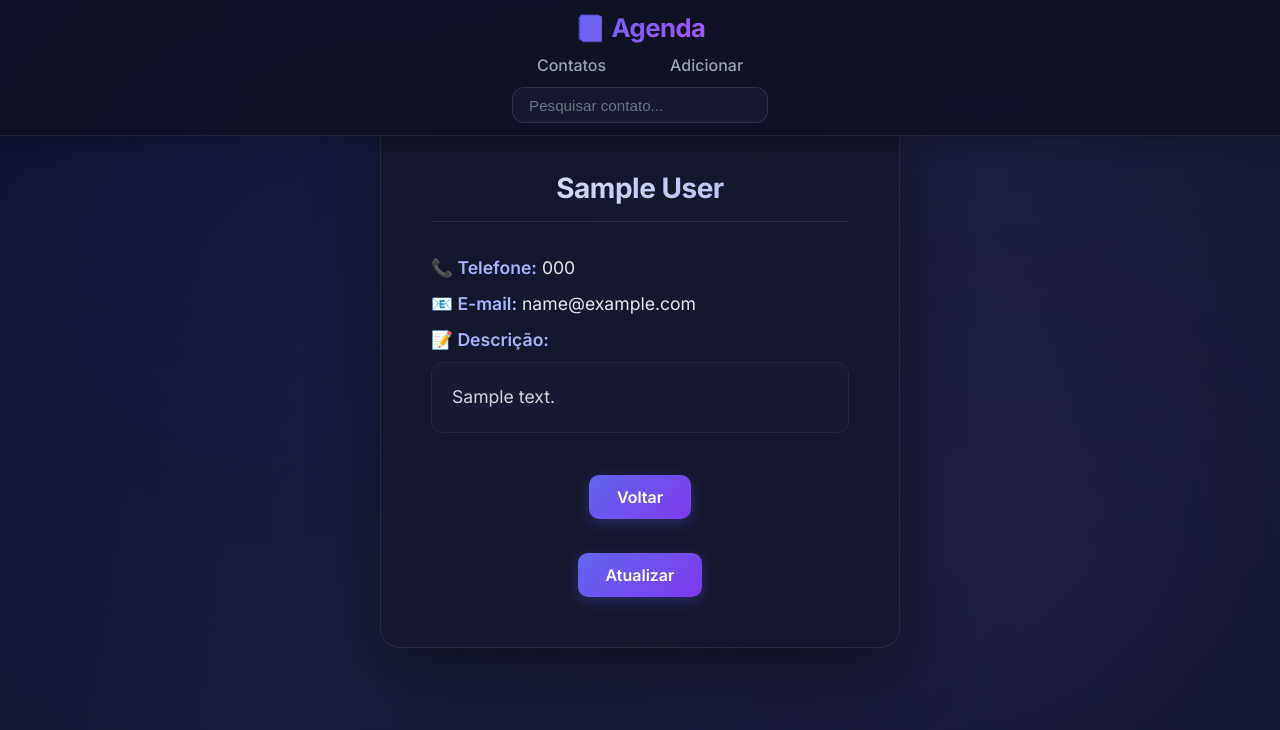
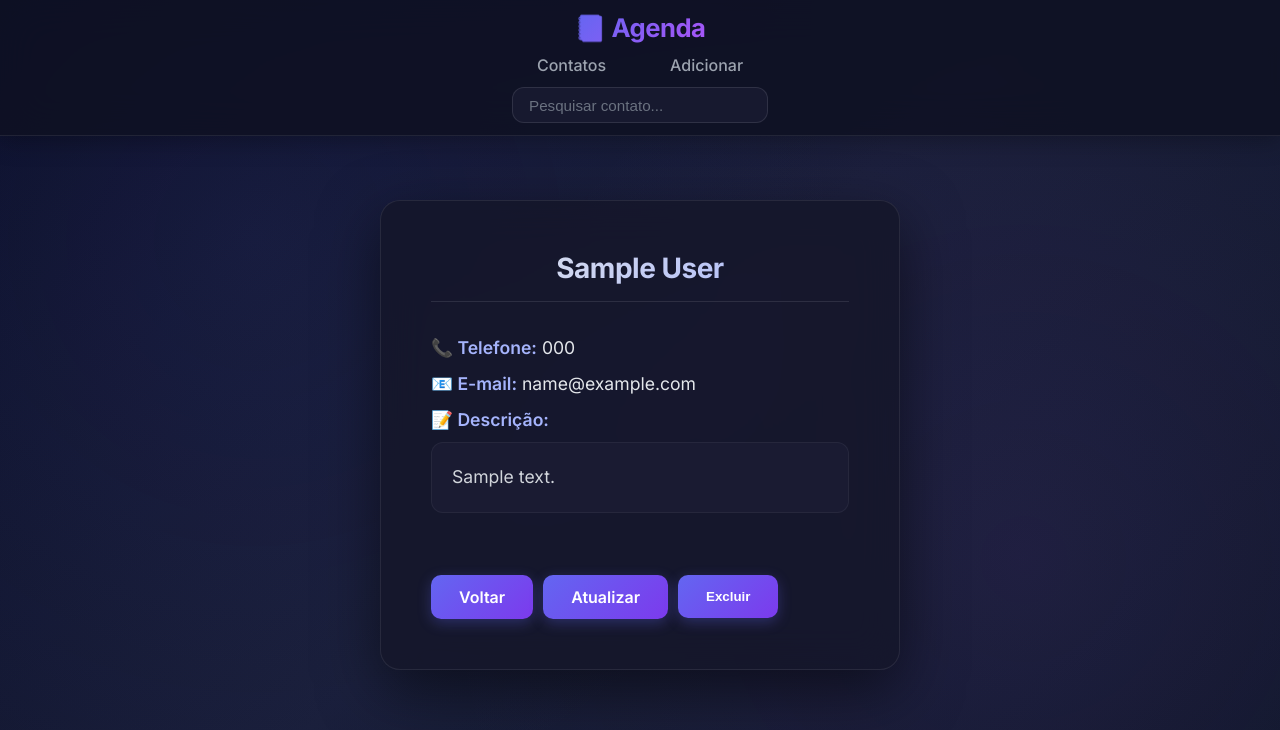
Before and after one commit to GabigolDEVPY/Django-Agenda, a Django app: page /contact/1/ in a window 1280 px wide. Shown: the top 730 px of the page. Run offline with Django 5.2, Linux system fonts and the light colour scheme; tables that the repository leaves empty hold one stand-in row (values such as "Sample post").

Commit message:
add files

```diff
--- a/base_static/global/css/style.css
+++ b/base_static/global/css/style.css
@@ -410,7 +410,7 @@ body::before {
     justify-content: center;
     align-items: center;
     min-height: 85vh;
-    padding: 15vh 4vw 5vh;
+    padding: 25vh 4vw 6vh;
     position: relative;
     z-index: 1;
 }
--- a/contact/forms.py
+++ b/contact/forms.py
@@ -17,5 +17,4 @@ class ContactForm(forms.ModelForm):
             self.add_error("first_name", msg)
             self.add_error("last_name", msg)
 
-        print(cleaned_data)
         return super().clean()
--- a/contact/templates/contact/contact.html
+++ b/contact/templates/contact/contact.html
@@ -9,8 +9,19 @@
             <p><span>📝 Descrição:</span></p>
             <p class="user-description">{{ contact.description }}</p>
         </div>
-        <a href="{% url 'contact:users' %}" class="back-button">Voltar</a>
-        <a href="{% url 'contact:update' contact.id %}" class="back-button">Atualizar</a>
+
+        <div class="buttons-form" style="display:flex; gap:10px;">
+            <a href="{% url 'contact:users' %}" class="back-button">Voltar</a>
+            <a href="{% url 'contact:update' contact.id %}" class="back-button">Atualizar</a>
+
+            <!-- Form de exclusão -->
+            <form method="post" action="{% url 'contact:delete' contact.id %}" style="display:inline;">
+                {% csrf_token %}
+                <button style="border: None; height: 5.4vh;" type="submit" class="back-button" style="background-color:#d9534f;">
+                    Excluir
+                </button>
+            </form>
+        </div>
     </div>
 </div>
 {% endblock content %}
--- a/contact/urls.py
+++ b/contact/urls.py
@@ -13,6 +13,6 @@ urlpatterns = [
 
     path('contact/<int:id>/', views.user_detail, name='user'),
     path('contact/create/', views.create, name='create'),
-    path('contact/update/<int:id>/', views.update, name='update')
-
+    path('contact/update/<int:id>/', views.update, name='update'),
+    path('contact/delete/<int:id>/', views.delete, name='delete'),
 ]
```
Also changed, not shown: contact/views/contact_forms.py (+10 -0 lines).
